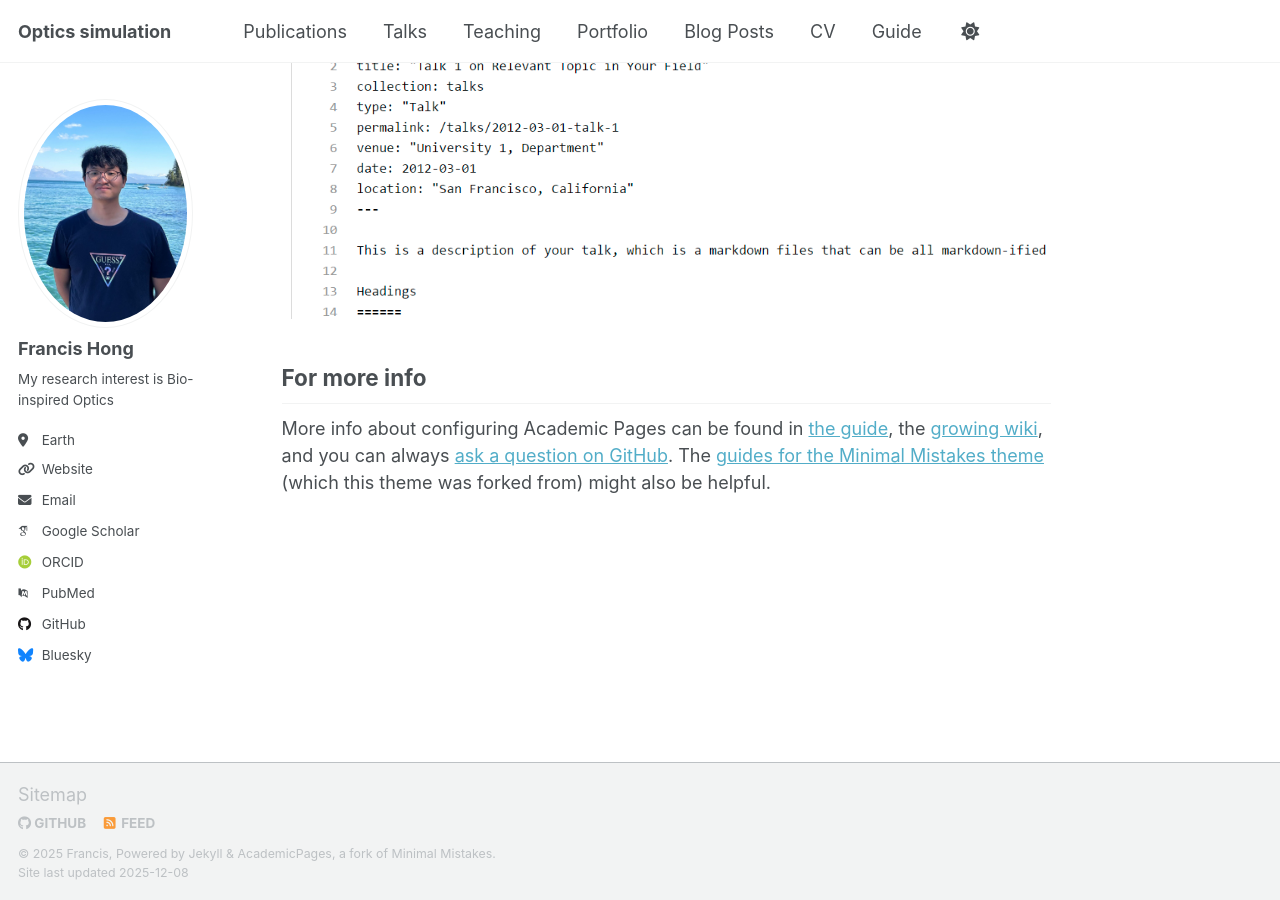
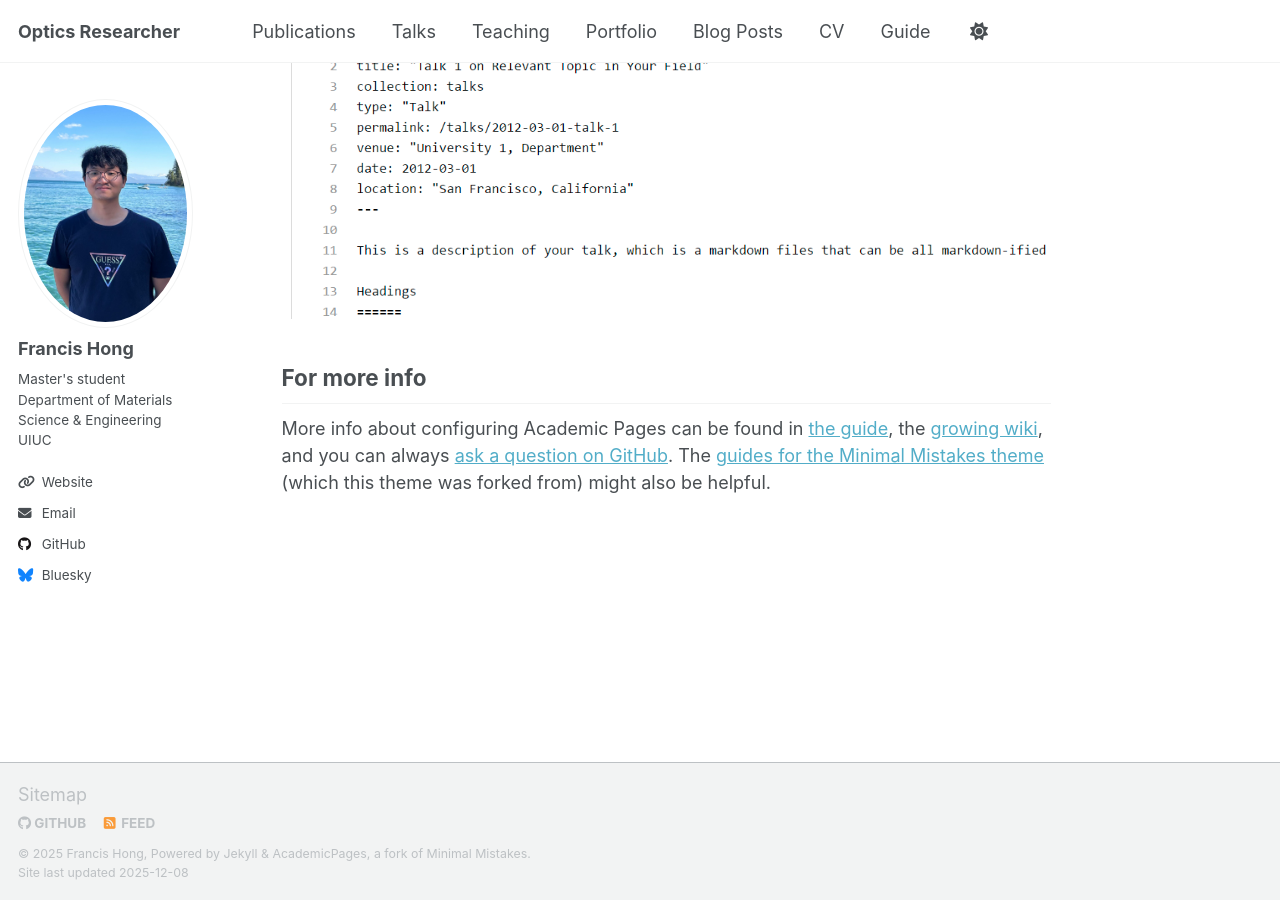
Before and after one commit to Fhong10/flhong03.github-io, a Jekyll site: the page built from _pages/about.md, in a window 1280 px wide and 900 px high, scrolled down 2744 px. Built offline with Jekyll 4.4.1, drawn with Linux system fonts in a browser that asks for light colours; some web fonts are replaced; a script that is not in the unit is left out.

Commit message:
Modify personal details in _config.yml
Updated personal information including title, name, bio, and email.

```diff
--- a/_config.yml
+++ b/_config.yml
@@ -9,9 +9,9 @@
 # Basic Site Settings
 # locale                   : "US"
 site_theme               : "default" # Currently available options are "default", "air"
-title                    : "Optics simulation"
+title                    : "Optics Researcher"
 title_separator          : "Graduate student"
-name                     : &name "Francis"
+name                     : &name "Francis Hong"
 description              : &description "personal description"
 url                      : "https://fhong10.github.io" # the base hostname & protocol for your site e.g. "https://[your GitHub username].github.io" or if you already have some other page hosted on Github then use "https://[your GitHub username].github.io/[Your Repo Name]"
 baseurl                  : "/flhong03.github-io" # the subpath of your site, e.g. "/blog"
@@ -25,21 +25,21 @@ author:
   avatar           : "profile.jpg"
   name             : "Francis Hong"
   # pronouns         : # example: "she/her"
-  bio              : "My research interest is Bio-inspired Optics"
-  location         : "Earth"
+  bio              : "Master's student<br>Department of Materials Science & Engineering<br>UIUC"
+  # location         : "Earth"
   # employer         : "Red Brick University"
   uri              : "https://fhong10.github.io"
-  email            : "none@example.org"
+  email            : "flhong2@illinois.edu"
 
   # Academic websites
   academia         : # URL
   arxiv            : # URL - Update with the correct link to your profile
-  googlescholar    : "https://scholar.google.com/citations?user=PS_CX0AAAAAJ"
+  googlescholar    : # "https://scholar.google.com/citations?user=PS_CX0AAAAAJ"
   inspire-hep      : # URL
   impactstory      : # URL
-  orcid            : "http://orcid.org/yourorcidurl"
+  orcid            : # "http://orcid.org/yourorcidurl"
   semantic         : # URL
-  pubmed           : "https://www.ncbi.nlm.nih.gov/pubmed/?term=john+snow"
+  pubmed           : # "https://www.ncbi.nlm.nih.gov/pubmed/?term=john+snow"
   researchgate     : # URL
   scopus           : # URL
 
```
